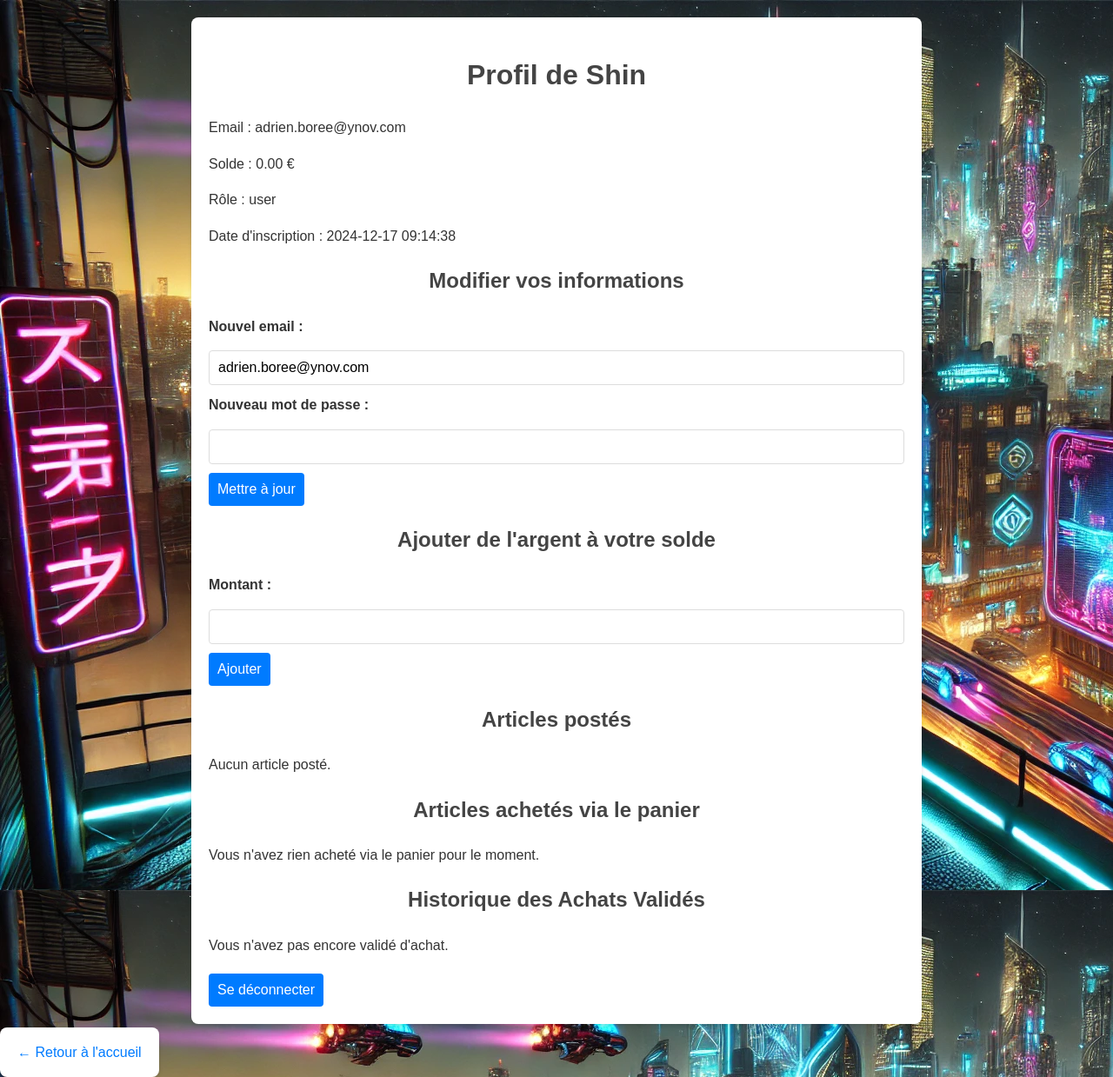
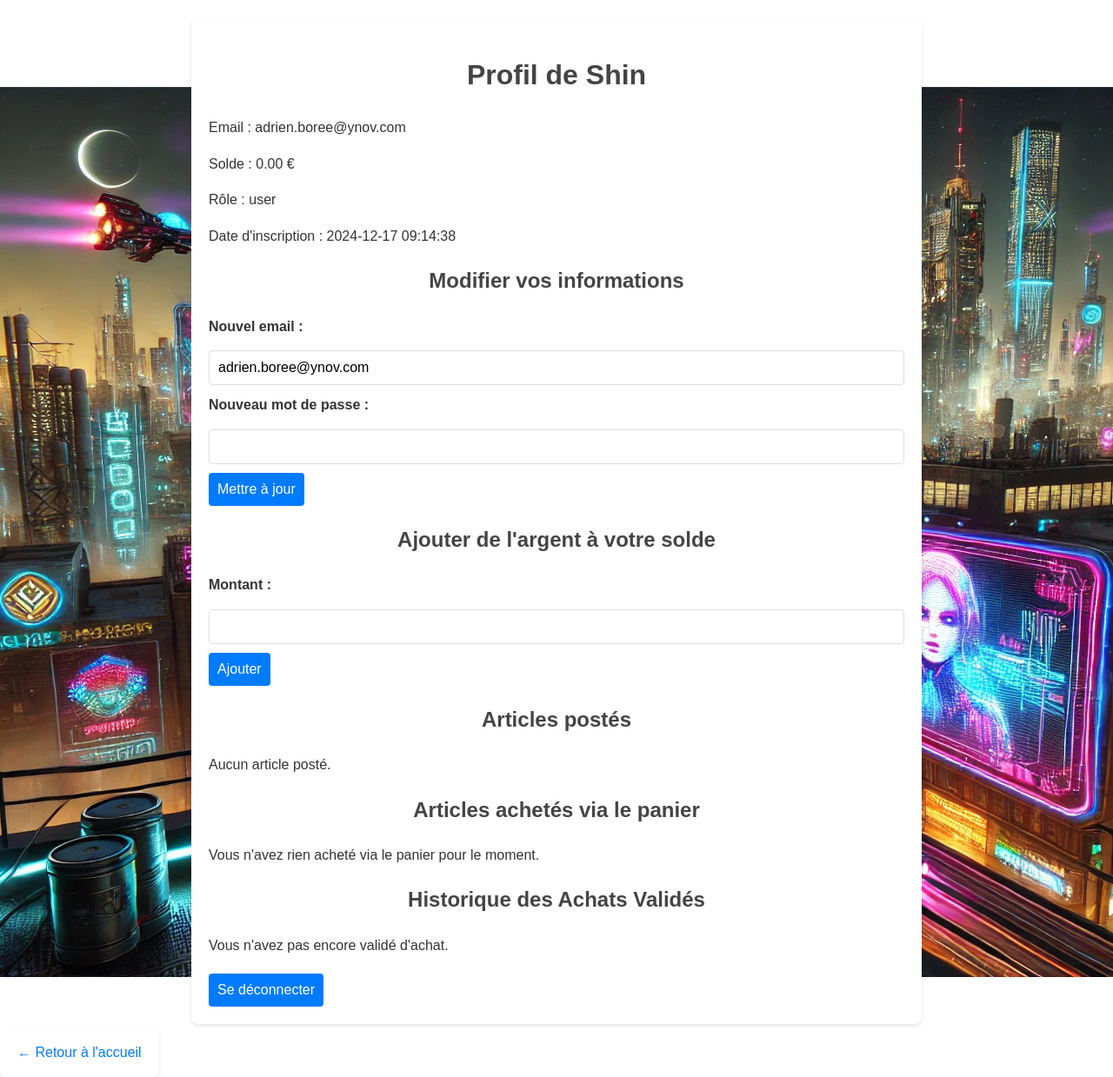
Before and after one commit to AdRI3n30/Chrome-Haven, a PHP site: page /account.php in a window 1280 px wide. Shown: the whole page at 87% size. Run offline with PHP 8.4, Linux system fonts and the light colour scheme; a user stored in the database is signed in; data comes from the database, SQL or seed files in the repository; data that the repository does not hold is empty.

Commit message:
account image correction

```diff
--- a/static/account.css
+++ b/static/account.css
@@ -3,7 +3,7 @@ body {
     font-family: Arial, sans-serif;
     margin: 0;
     padding: 0;
-    background: url('../source/BG_log_sign.webp') ;
+    background: url('/source/BG_log_sign.webp') no-repeat center center fixed;
     color: #333;
     line-height: 1.6;
 }
```
